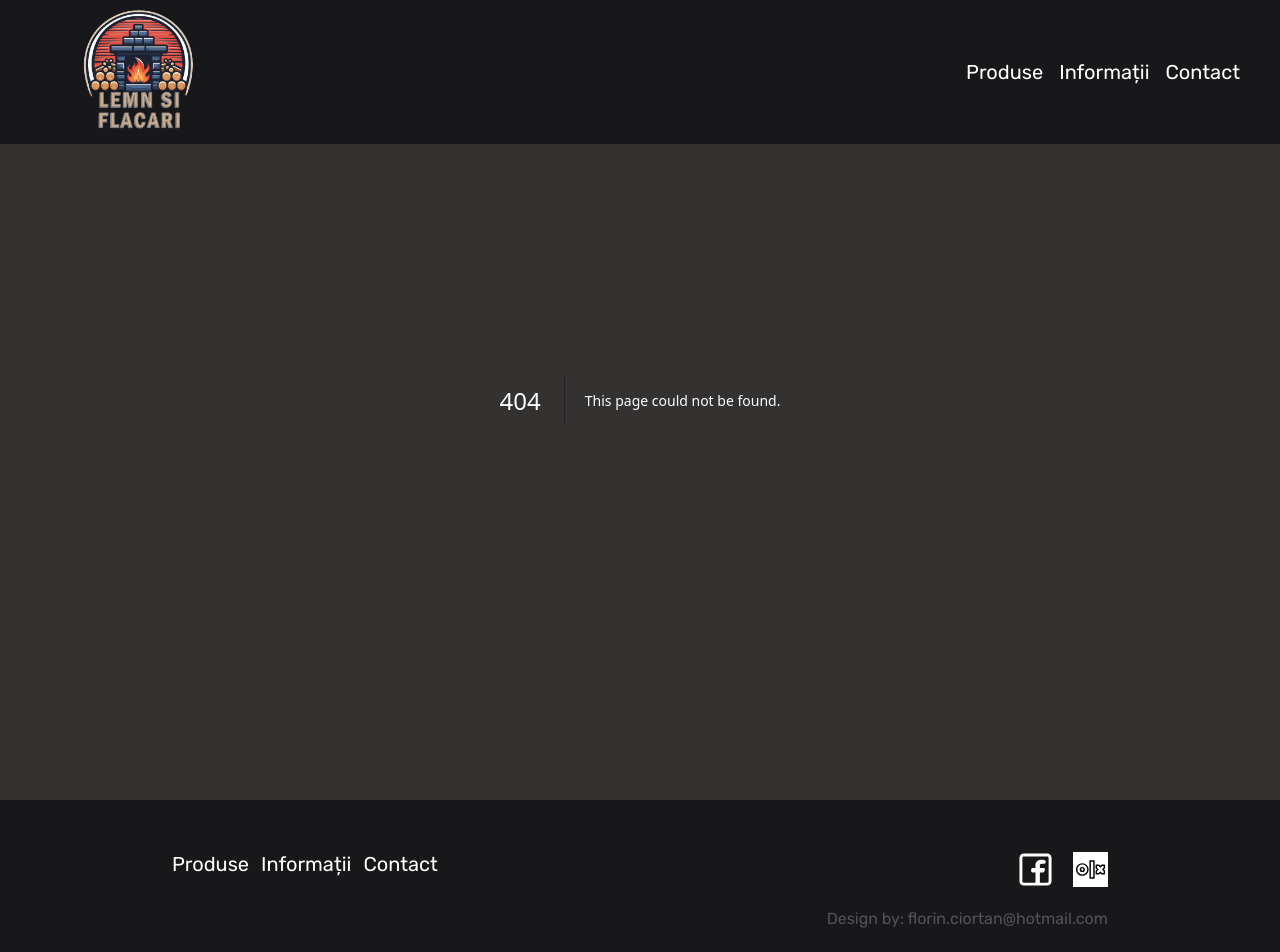
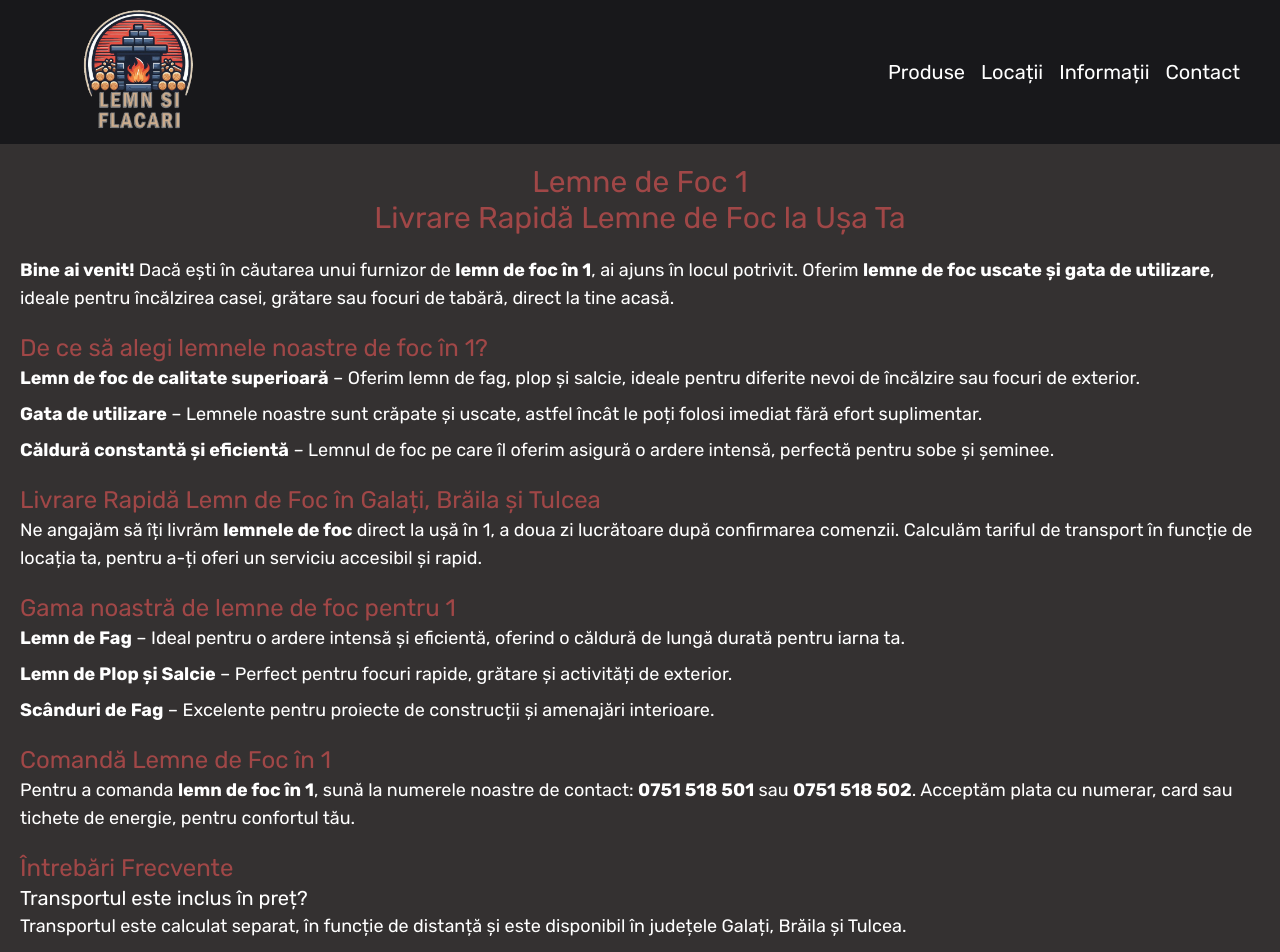
Before and after one commit to CiortanFlorin/lemn-de-foc, a Next.js app: page /locatii/1 in a window 1280 px wide. Before the commit this address had no page. Shown: the top 952 px of the page. Built offline with nearby package versions, Linux system fonts and the light colour scheme.

Commit message:
add individual pages for each city

```diff
--- /dev/null
+++ b/src/app/locatii/[slug]/page.js
@@ -0,0 +1,125 @@
+import Link from "next/link";
+
+export default function Page({ params }) {
+  const oras = params.slug;
+  return (
+    <div className="mx-auto mt-32 p-5 lg:mt-36 lg:max-w-7xl">
+      <h1 className="text-center font-rubik-bold text-xl text-fireRed lg:text-3xl">
+        Lemne de Foc {oras}
+        <br />
+        Livrare Rapidă Lemne de Foc la Ușa Ta
+      </h1>
+
+      <p className="mt-5 lg:text-lg">
+        <strong>Bine ai venit!</strong> Dacă ești în căutarea unui furnizor de{" "}
+        <strong>lemn de foc în {oras}</strong>, ai ajuns în locul potrivit.
+        Oferim <strong>lemne de foc uscate și gata de utilizare</strong>, ideale
+        pentru încălzirea casei, grătare sau focuri de tabără, direct la tine
+        acasă.
+      </p>
+
+      <h2 className="mt-5 font-rubik-bold text-lg text-fireRed lg:text-2xl">
+        De ce să alegi lemnele noastre de foc în {oras}?
+      </h2>
+      <ul className="lg:text-lg">
+        <li>
+          <strong>Lemn de foc de calitate superioară</strong> – Oferim lemn de
+          fag, plop și salcie, ideale pentru diferite nevoi de încălzire sau
+          focuri de exterior.
+        </li>
+        <li className="mt-2">
+          <strong>Gata de utilizare</strong> – Lemnele noastre sunt crăpate și
+          uscate, astfel încât le poți folosi imediat fără efort suplimentar.
+        </li>
+        <li className="mt-2">
+          <strong>Căldură constantă și eficientă</strong> – Lemnul de foc pe
+          care îl oferim asigură o ardere intensă, perfectă pentru sobe și
+          șeminee.
+        </li>
+      </ul>
+
+      <h2 className="mt-5 font-rubik-bold text-lg text-fireRed lg:text-2xl">
+        Livrare Rapidă Lemn de Foc în Galați, Brăila și Tulcea
+      </h2>
+      <p className="lg:text-lg">
+        Ne angajăm să îți livrăm <strong>lemnele de foc</strong> direct la ușă
+        în {oras}, a doua zi lucrătoare după confirmarea comenzii. Calculăm
+        tariful de transport în funcție de locația ta, pentru a-ți oferi un
+        serviciu accesibil și rapid.
+      </p>
+
+      <h2 className="mt-5 font-rubik-bold text-lg text-fireRed lg:text-2xl">
+        Gama noastră de lemne de foc pentru {oras}
+      </h2>
+      <ul className="lg:text-lg">
+        <li>
+          <Link href={"/produse/fag"}>
+            <strong>Lemn de Fag</strong>
+          </Link>{" "}
+          – Ideal pentru o ardere intensă și eficientă, oferind o căldură de
+          lungă durată pentru iarna ta.
+        </li>
+
+        <li className="mt-2">
+          <Link href={"/produse/salcie"}>
+            <strong>Lemn de Plop și Salcie</strong>
+          </Link>{" "}
+          – Perfect pentru focuri rapide, grătare și activități de exterior.
+        </li>
+
+        <li className="mt-2">
+          <Link href={"/produse/scandura"}>
+            <strong>Scânduri de Fag</strong>
+          </Link>{" "}
+          – Excelente pentru proiecte de construcții și amenajări interioare.
+        </li>
+      </ul>
+
+      <h2 className="mt-5 font-rubik-bold text-lg text-fireRed lg:text-2xl">
+        Comandă Lemne de Foc în {oras}
+      </h2>
+      <p className="lg:text-lg">
+        Pentru a comanda <strong>lemn de foc în {oras}</strong>, sună la
+        numerele noastre de contact: <strong>0751 518 501</strong> sau{" "}
+        <strong>0751 518 502</strong>. Acceptăm plata cu numerar, card sau
+        tichete de energie, pentru confortul tău.
+      </p>
+
+      <h2 className="mt-5 font-rubik-bold text-lg text-fireRed lg:text-2xl">
+        Întrebări Frecvente
+      </h2>
+      <h3 className="font-rubik-bold text-lg lg:text-xl">
+        Transportul este inclus în preț?
+      </h3>
+      <p className="lg:text-lg">
+        Transportul este calculat separat, în funcție de distanță și este
+        disponibil în județele Galați, Brăila și Tulcea.
+      </p>
+
+      <h3 className="mt-2 font-rubik-bold text-lg lg:text-xl">
+        Cât de repede pot primi lemnele de foc în {oras}?
+      </h3>
+      <p className="lg:text-lg">
+        Comenzile confirmate sunt livrate în următoarea zi lucrătoare,
+        asigurându-ne că beneficiezi rapid de <strong>lemnele de foc</strong>{" "}
+        necesare.
+      </p>
+
+      <p className="mt-5 lg:mb-24 lg:text-lg">
+        Pentru mai multe detalii și informații despre lemnul de foc disponibil
+        în {oras}, te invităm să ne contactezi. Găsește{" "}
+        <strong>lemne de foc</strong> de calitate și asigură-te că iarna aceasta
+        te bucuri de confortul căldurii naturale.
+      </p>
+    </div>
+  );
+}
+
+export async function generateMetadata({ params }) {
+  const oras = params.slug;
+
+  return {
+    title: `Lemn de Foc ${oras} - Livrare Rapidă Lemne de Foc în ${oras}`,
+    description: `Cauți lemn de foc în ${oras}? Oferim lemne de foc de calitate, livrate rapid în ${oras}. Lemne de foc uscate și gata de utilizare pentru soba sau șemineul tău.`,
+  };
+}
--- a/src/components/navbar.js
+++ b/src/components/navbar.js
@@ -89,8 +89,8 @@ export default function Navbar() {
         </li>
 
         {/* Locatii Drowpdown */}
-        {/* <li className="group relative">
-          <div className="hover:text-fireRed focus:outline-none">Locatii</div>
+        <li className="group relative">
+          <div className="hover:text-fireRed focus:outline-none">Locații</div>
           <ul className="invisible absolute left-1/2 w-auto -translate-x-1/2 translate-y-[-10px] space-y-2 rounded-lg bg-zinc-900 px-4 pt-2 text-center text-base opacity-0 transition-all duration-300 ease-in-out group-hover:visible group-hover:translate-y-0 group-hover:opacity-100">
             <li>
               <Link
@@ -119,7 +119,7 @@ export default function Navbar() {
               </Link>
             </li>
           </ul>
-        </li>*/}
+        </li>
 
         <a href="/#faq-accordion" className="hover:text-fireRed">
           Informații
@@ -222,7 +222,7 @@ export default function Navbar() {
             </div>
           </li>
           {/* Locatii Dropdown */}
-          {/* <li className="w-full text-center">
+          <li className="w-full text-center">
             <button
               onClick={(e) => {
                 e.preventDefault();
@@ -230,11 +230,11 @@ export default function Navbar() {
               }}
               className="w-full hover:text-fireRed focus:outline-none"
             >
-              Locatii
-            </button> */}
+              Locații
+            </button>
 
             {/* Dropdown */}
-            {/* <div
+            <div
               className={`overflow-hidden transition-all duration-200 ease-in-out ${
                 openDropdown === "locatii"
                   ? "max-h-40 opacity-100"
@@ -271,7 +271,7 @@ export default function Navbar() {
                 </li>
               </ul>
             </div>
-          </li> */}
+          </li>
           {/* Articole Dropdown */}
           {/* <li className="relative w-full text-center">
             <button
```
Also changed, not shown: 1 other file (tests, documents, lock files or other folders).
